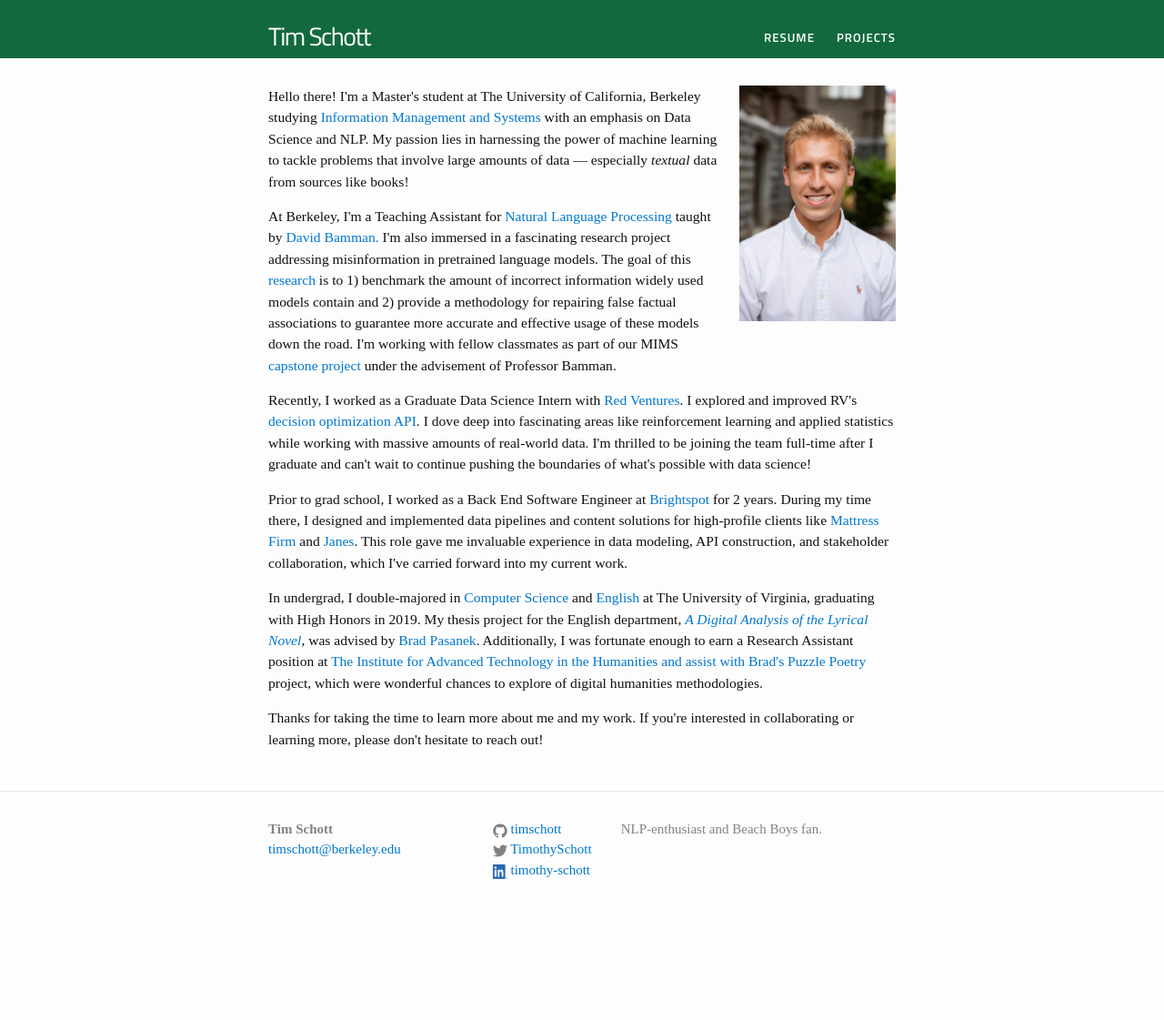
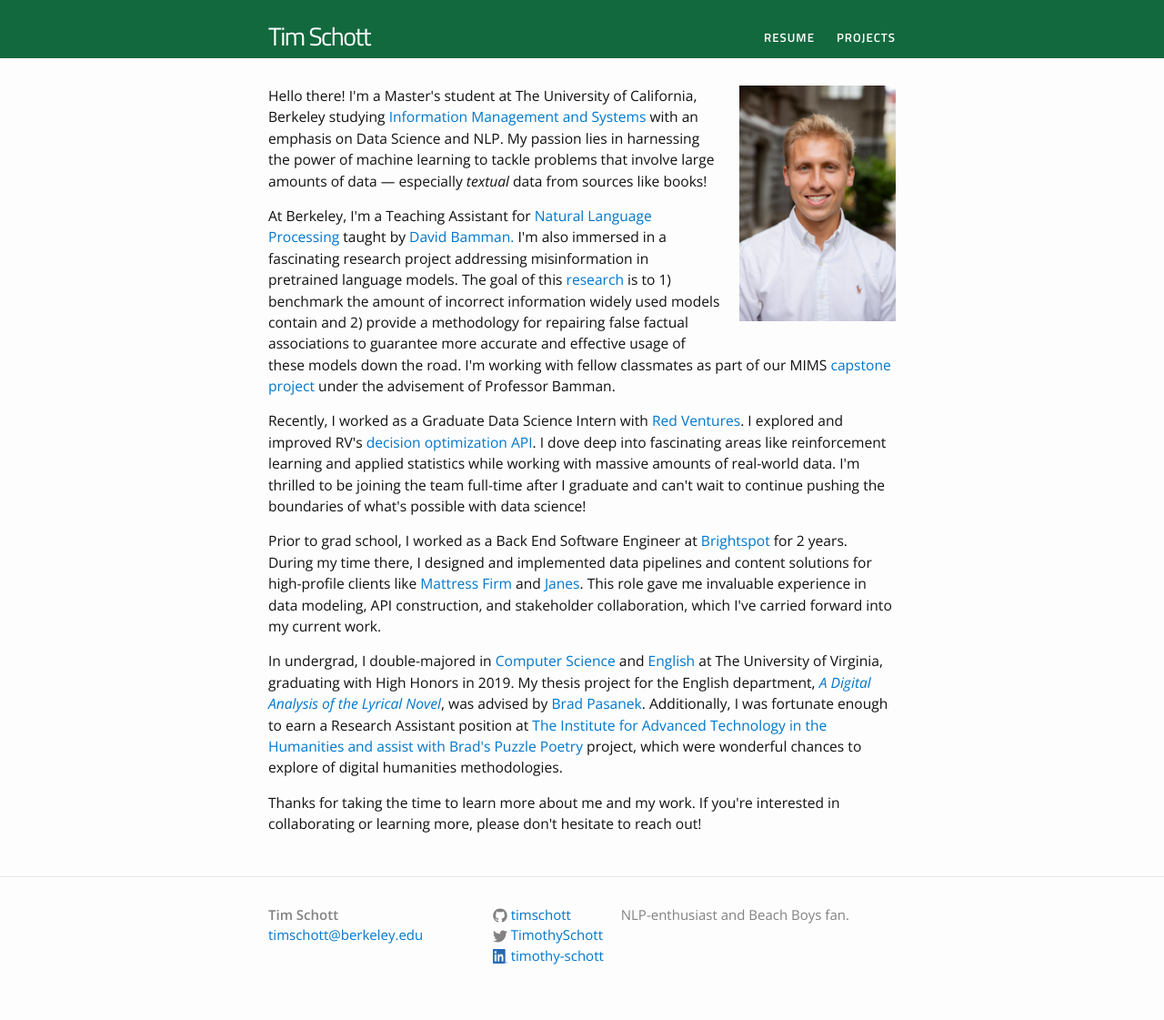
Before and after one commit to timschott/timschott.github.io, a Jekyll site: the page built from index.html, in a window 1280 px wide. Shown: the whole page at 91% size. Built offline with Jekyll 4.4.1, drawn with Linux system fonts in a browser that asks for light colours; before the commit the page ends 1027 px from its top, so only the background shows below that.

Commit message:
different font

```diff
--- a/css/main.scss
+++ b/css/main.scss
@@ -6,7 +6,8 @@
 
 
 // Our variables
-$base-font-family: 'Times New Roman', Times, serif;
+$base-font-family: 'Open Sans', Helvetica, Arial, sans-serif;
+$test-font-family: 'Times New Roman', Times, serif;
 $emph-font-family: 'Open Sans', Helvetica, Arial, sans-serif;
 $base-font-size:   .975em;
 $small-font-size:  $base-font-size * 0.875;
```
